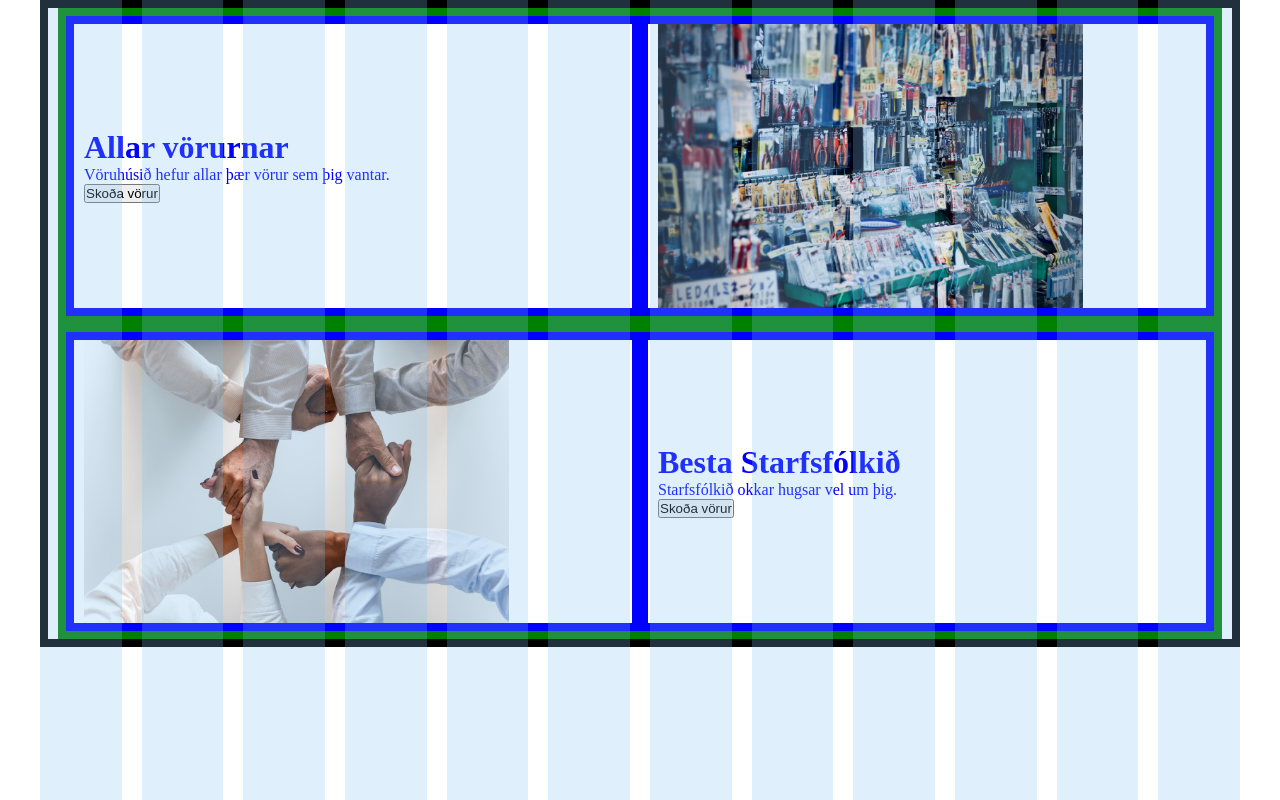
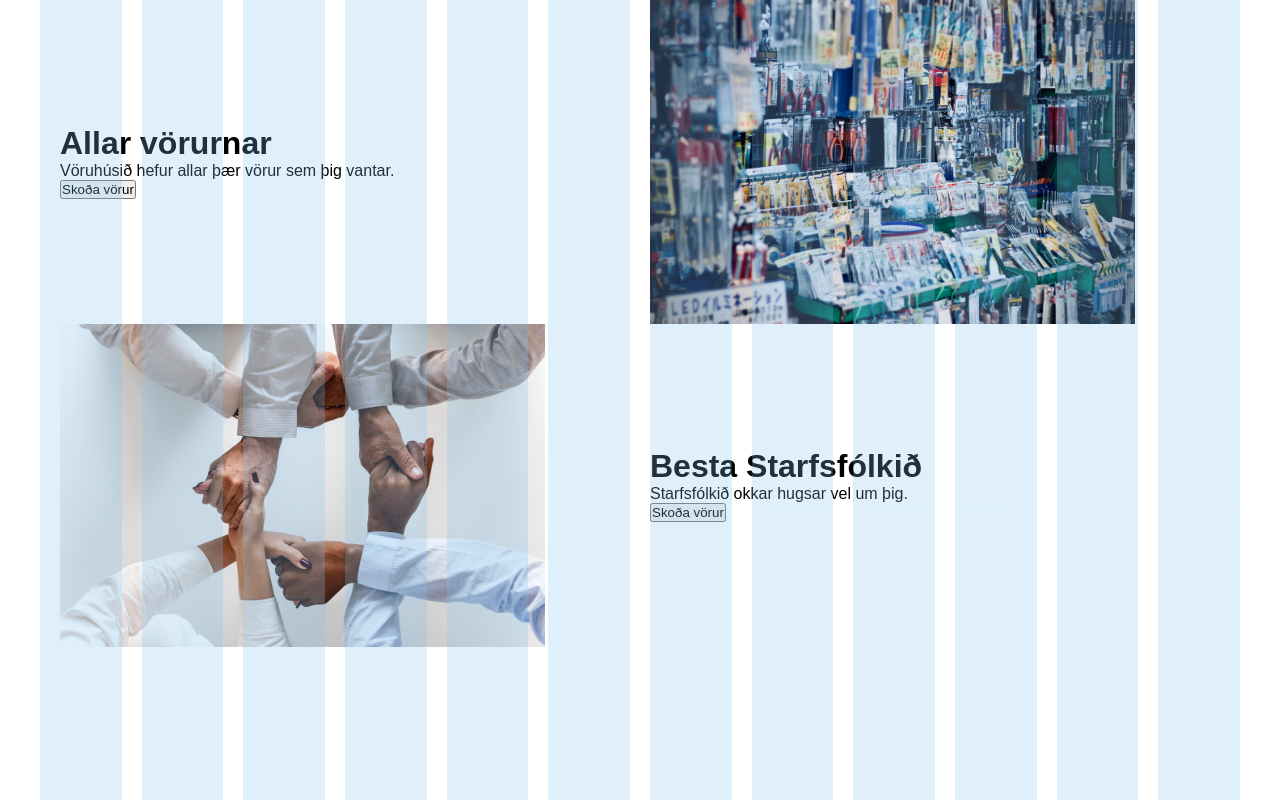
Before and after one commit to Fridrikhr/Hopaverkefni1, a website: page index.html in a window 1280 px wide. Drawn offline with nearby package versions, Linux system fonts and the light colour scheme; files that its build step writes are made by us from their sources.

Commit message:
laga letur og eyða óþarfa border

```diff
--- a/styles.scss
+++ b/styles.scss
@@ -29,15 +29,14 @@ img.image{
   max-width:100%;
 }
 div.index__text{
-  color:blue;
   align-self: center;
-
+  font-size:1em;
+  font-family: Arial, Helvetica, sans-serif;
 }
 div.grid__index{
   display:flex;
   flex-direction:column;
   align-content:center;
-  border: 8px solid;
   padding-right: 20px;
   padding-left: 20px;
   height:647px;
@@ -50,7 +49,6 @@ div.index__row {
   justify-content: space-evenly;
   margin-left: -10px;
   margin-right: -10px;
-  border: 8px solid green;
   height:50%;
 
 }
@@ -59,7 +57,6 @@ div.index__kassi {
   display:flex;
   padding-right: 10px;
   padding-left: 10px;
-  border:8px solid blue;
   width:50%;
   align-content: center;
 }
```
